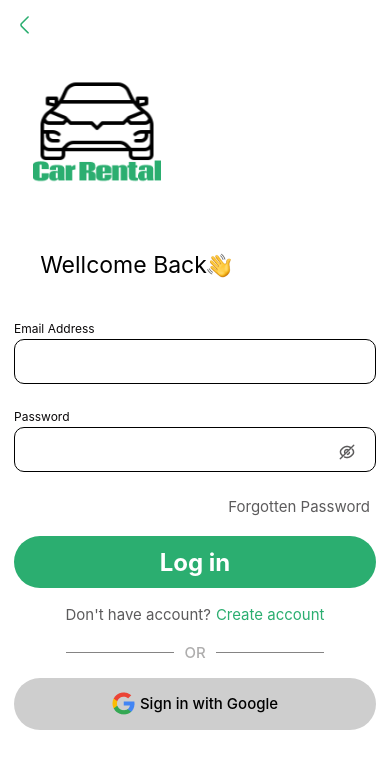
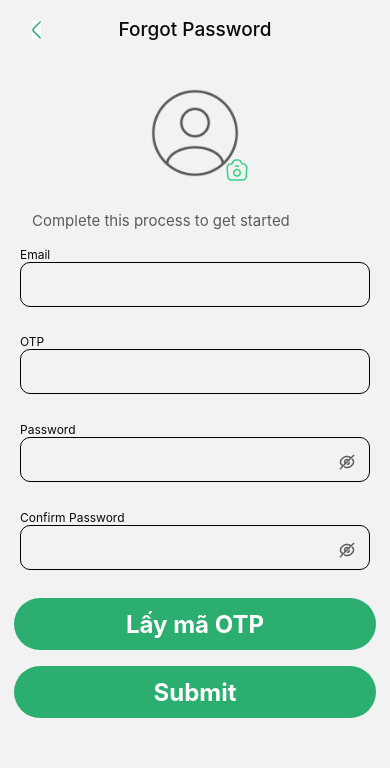
Before and after one commit to quockhanh2004/PMA101, a React Native app: screen /ForgotPassword in a window 390 px wide. Shown: the top 768 px of the page. Built offline with nearby package versions, Linux system fonts and the light colour scheme.

Commit message:
forgot password

```diff
--- a/src/authen/AuthenNavigation.js
+++ b/src/authen/AuthenNavigation.js
@@ -3,6 +3,7 @@ import React from 'react';
 import {createNativeStackNavigator} from '@react-navigation/native-stack';
 import Login from './Login';
 import Register from './Register';
+import ForgotPassword from './ForgotPassword';
 
 const Stack = createNativeStackNavigator();
 
@@ -11,6 +12,7 @@ const AuthenNavigation = () => {
     <Stack.Navigator screenOptions={{headerShown: false}}>
       <Stack.Screen name="Login" component={Login} />
       <Stack.Screen name="Register" component={Register} />
+      <Stack.Screen name="ForgotPassword" component={ForgotPassword} />
     </Stack.Navigator>
   );
 };
--- /dev/null
+++ b/src/authen/ForgotPassword.js
@@ -0,0 +1,268 @@
+import { StyleSheet, Text, View, TextInput, Image, ToastAndroid, ScrollView, TouchableOpacity } from 'react-native'
+import React, { useContext, useEffect, useState } from 'react'
+import AxiosInstance from '../api/AxiosInstance';
+
+const ForgotPassword = (props) => {
+    const { navigation } = props;
+    const [confirmPass, setConfirmPass] = useState('');
+    const [email, setEmail] = useState('');
+    const [password, setPassword] = useState('');
+    const [otp, setOTP] = useState('');
+    const [textError, setTextError] = useState('');
+    const [showPassword, setShowPassword] = useState(true)
+
+    const changeTextEmail = data => {
+        setEmail(data)
+        setTextError('');
+    };
+    const changeTextPass = data => {
+        setPassword(data);
+        setTextError('');
+    };
+    const changeTextOTP = data => {
+        setOTP(data)
+        setTextError('');
+    };
+    const changeTextConfirmPass = data => {
+        setConfirmPass(data)
+        setTextError('');
+    };
+    const nhanLayOTP = async () => {
+        if (email == "") {
+            setTextError('Bạn cần nhập Email')
+        } else {
+            const data = await AxiosInstance().post('/users/forgotPassword', {
+                email: email.trim(),
+            });
+            console.log(data);
+            if (data.message != null) {
+                ToastAndroid.show(data.message, ToastAndroid.SHORT);
+            } else {
+                setTextError('lỗi forgotPass');
+            }
+        }
+    };
+
+    const nhanSubmit = async () => {
+        if (email !== "" || otp !== "" || password !== "" || confirmPass !== "") {
+            if (password !== confirmPass) {
+                setTextError('Password không khớp');
+            } else {
+                const data = await AxiosInstance().post('/users/resetPassword', {
+                    email: email.trim(),
+                    otp: otp.trim(),
+                    newPassword: password.trim()
+                });
+                console.log(data);
+                if (data.message != null) {
+                    ToastAndroid.show(data.message, ToastAndroid.SHORT);
+                    navigation.navigate('Login')
+                } else {
+                    ToastAndroid.show(data.error, ToastAndroid.SHORT);
+                }
+            }
+        } else {
+            setTextError('Bạn cần nhập đầy đủ thông tin');
+        }
+    }
+
+    return (
+        <View bg-white height={'100%'}>
+            <ScrollView>
+                <View style={styles.header}>
+                    <Text style={styles.title}>Forgot Password</Text>
+                    <TouchableOpacity
+                        onPress={() => navigation.goBack()}
+                        style={styles.icBack}>
+                        <Image source={require('../../assets/images/ic_back.png')} />
+                    </TouchableOpacity>
+                </View>
+                <View style={styles.personContainer}>
+                    <TouchableOpacity>
+                        <Image
+                            source={require('../../assets/images/icPerson.png')}
+                            style={styles.imgPerson}
+                        />
+                        <Image
+                            source={require('../../assets/images/camera.png')}
+                            style={styles.imgCamera}
+                        />
+                    </TouchableOpacity>
+                </View>
+                <Text style={styles.text1}>Complete this process to get started</Text>
+                <View>
+                    <View style={styles.txtContainer}>
+                        <Text style={styles.lable}>Email</Text>
+                        <TextInput
+                            onChangeText={changeTextEmail}
+                            style={styles.textInput}></TextInput>
+                    </View>
+                    <View style={styles.txtContainer}>
+                        <Text style={styles.lable}>OTP</Text>
+                        <TextInput
+                            onChangeText={changeTextOTP}
+                            style={styles.textInput}></TextInput>
+                    </View>
+                    <View style={styles.txtPassContainer}>
+                        <Text style={styles.lable}>Password</Text>
+                        <TextInput
+                            onChangeText={changeTextPass}
+                            style={styles.textInput}
+                            secureTextEntry={showPassword}></TextInput>
+                        <TouchableOpacity
+                            onPress={() => setShowPassword(!showPassword)}
+                            style={styles.icEye}>
+                            <Image
+                                source={require('../../assets/images/ic_eye.png')} />
+                        </TouchableOpacity>
+
+                    </View>
+                    <View style={styles.txtPassContainer}>
+                        <Text style={styles.lable}>Confirm Password</Text>
+                        <TextInput
+                            onChangeText={changeTextConfirmPass}
+                            style={styles.textInput}
+                            secureTextEntry={showPassword}></TextInput>
+                        <TouchableOpacity
+                            onPress={() => setShowPassword(!showPassword)}
+                            style={styles.icEye}>
+                            <Image
+                                source={require('../../assets/images/ic_eye.png')} />
+                        </TouchableOpacity>
+
+                    </View>
+                    {!!textError && <Text style={styles.textError}>{textError}</Text>}
+                    <View style={styles.btnSignup}>
+                        <TouchableOpacity onPress={() => nhanLayOTP()} style={styles.btn}>
+                            <Text style={styles.textBtn}>Lấy mã OTP</Text>
+                        </TouchableOpacity>
+                    </View>
+                    <View style={styles.btnSignup}>
+                        <TouchableOpacity onPress={() => nhanSubmit()} style={styles.btn}>
+                            <Text style={styles.textBtn}>Submit</Text>
+                        </TouchableOpacity>
+                    </View>
+                </View>
+            </ScrollView>
+        </View>
+    );
+}
+
+export default ForgotPassword
+
+const styles = StyleSheet.create({
+    checkBox: {
+        width: 24,
+        height: 24
+    },
+    textError: {
+        color: 'red',
+        textAlign: 'center',
+    },
+    text3: {
+        fontSize: 13,
+        fontWeight: '400',
+        color: '#2BAE70',
+    },
+    text2: {
+        width: 300,
+        fontSize: 13,
+        fontWeight: '400',
+        color: '#858484',
+        marginLeft: 10,
+    },
+    tickAgree: {
+        flexDirection: 'row',
+        justifyContent: 'center',
+        alignItems: 'center',
+        marginTop: 20,
+    },
+    textBtn: {
+        fontSize: 24,
+        fontWeight: '700',
+        color: 'white',
+    },
+    btnSignup: {
+        justifyContent: 'center',
+        alignItems: 'center',
+        marginTop: 16,
+    },
+    btn: {
+        width: 362,
+        height: 52,
+        justifyContent: 'center',
+        alignItems: 'center',
+        borderRadius: 32,
+        backgroundColor: '#2BAE70',
+    },
+    icEye: {
+        position: 'absolute',
+        top: 32,
+        right: 35,
+    },
+    txtPassContainer: {
+        width: '100%',
+        height: 72,
+        marginTop: 16,
+        alignItems: 'center',
+    },
+    lable: {
+        width: 350,
+        fontSize: 12,
+        fontWeight: '400',
+        color: '#0B090A',
+    },
+    textInput: {
+        width: 350,
+        height: 45,
+        borderRadius: 10,
+        borderWidth: 1,
+        borderColor: '#000',
+        padding: 14,
+        fontSize: 16,
+        color: '#000',
+    },
+    txtContainer: {
+        width: '100%',
+        height: 72,
+        marginTop: 15,
+        alignItems: 'center',
+    },
+    text1: {
+        fontSize: 15,
+        fontWeight: '400',
+        lineHeight: 22.5,
+        color: '#5C5B5C',
+        marginTop: 27,
+        marginLeft: 32,
+    },
+    personContainer: {
+        justifyContent: 'center',
+        alignItems: 'center',
+        marginTop: 38,
+    },
+    imgCamera: {
+        position: 'absolute',
+        top: 75,
+        left: 80,
+    },
+    imgPerson: {
+        width: 100,
+        height: 100,
+    },
+    icBack: {
+        position: 'absolute',
+        left: 32,
+    },
+    title: {
+        fontSize: 19,
+        fontWeight: '500',
+        color: '#0B090A',
+        lineHeight: 28.5,
+    },
+    header: {
+        marginTop: 16,
+        alignItems: 'center',
+        justifyContent: 'center',
+    },
+})
--- a/src/authen/Login.js
+++ b/src/authen/Login.js
@@ -91,7 +91,12 @@ const Login = props => {
 
         </View>
         {textError && <Text style={styles.textError}>{textError}</Text>}
-        <Text style={styles.textForgot}>Forgotten Password</Text>
+        <TouchableOpacity
+        onPress={()=>navigation.navigate('ForgotPassword')}>
+          <Text
+        style={styles.textForgot}>Forgotten Password</Text>
+        </TouchableOpacity>
+
         <View style={styles.btnLogin}>
           <TouchableOpacity onPress={nhanLogin} style={styles.btn}>
             <Text style={styles.textBtnLogin}>Log in</Text>
--- a/src/authen/Register.js
+++ b/src/authen/Register.js
@@ -36,9 +36,6 @@ const Register = props => {
   };
   const nhanRegister = async () => {
     if (email !== '' || password !== '' || phone !== '' || name !== '') {
-      if (password.length < 8) {
-        setTextError('Password phải từ lớn hơn 8 ký tự');
-      }
       const data = await AxiosInstance().post('/users/register', {
         email: email.trim(),
         phone: phone.trim(),
```
